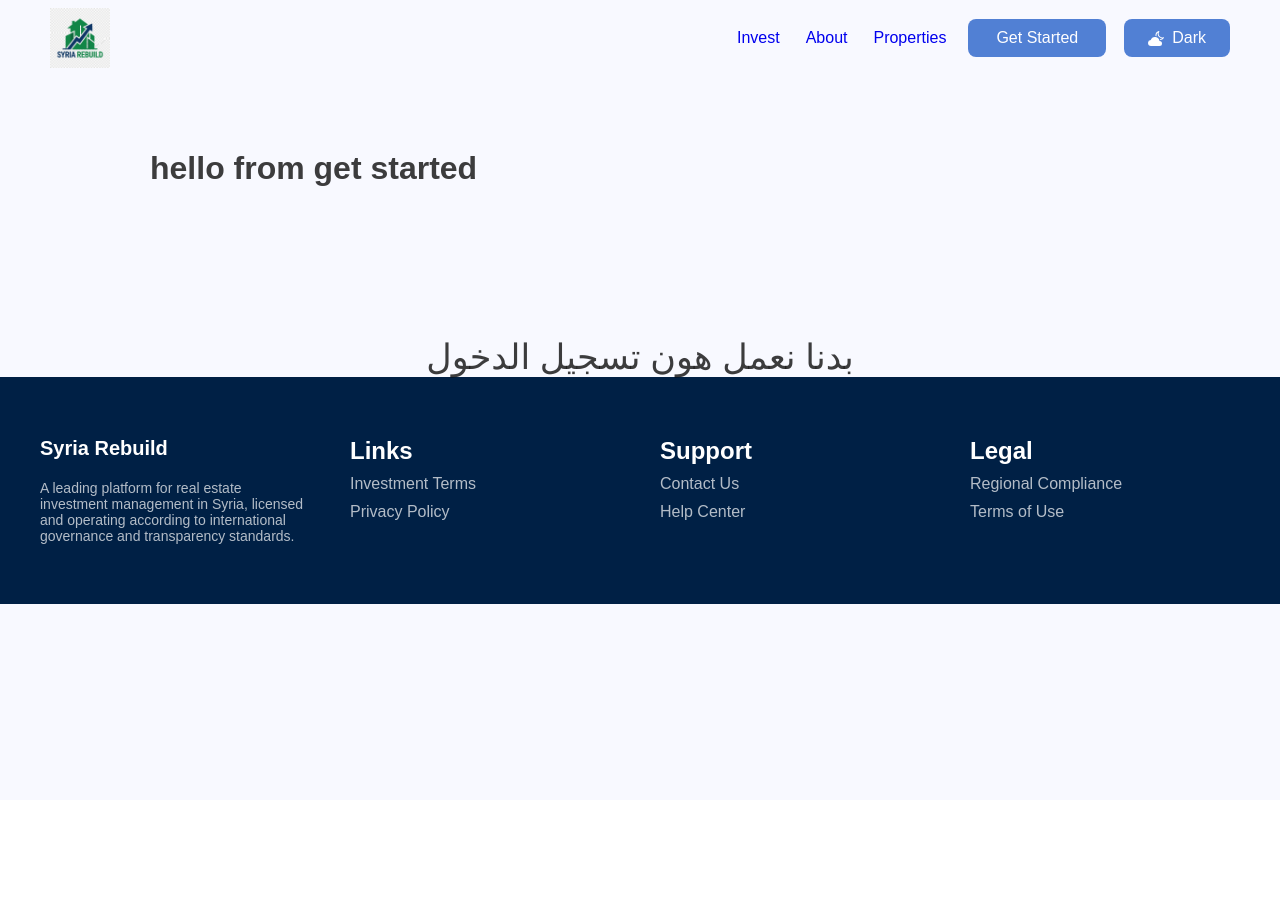
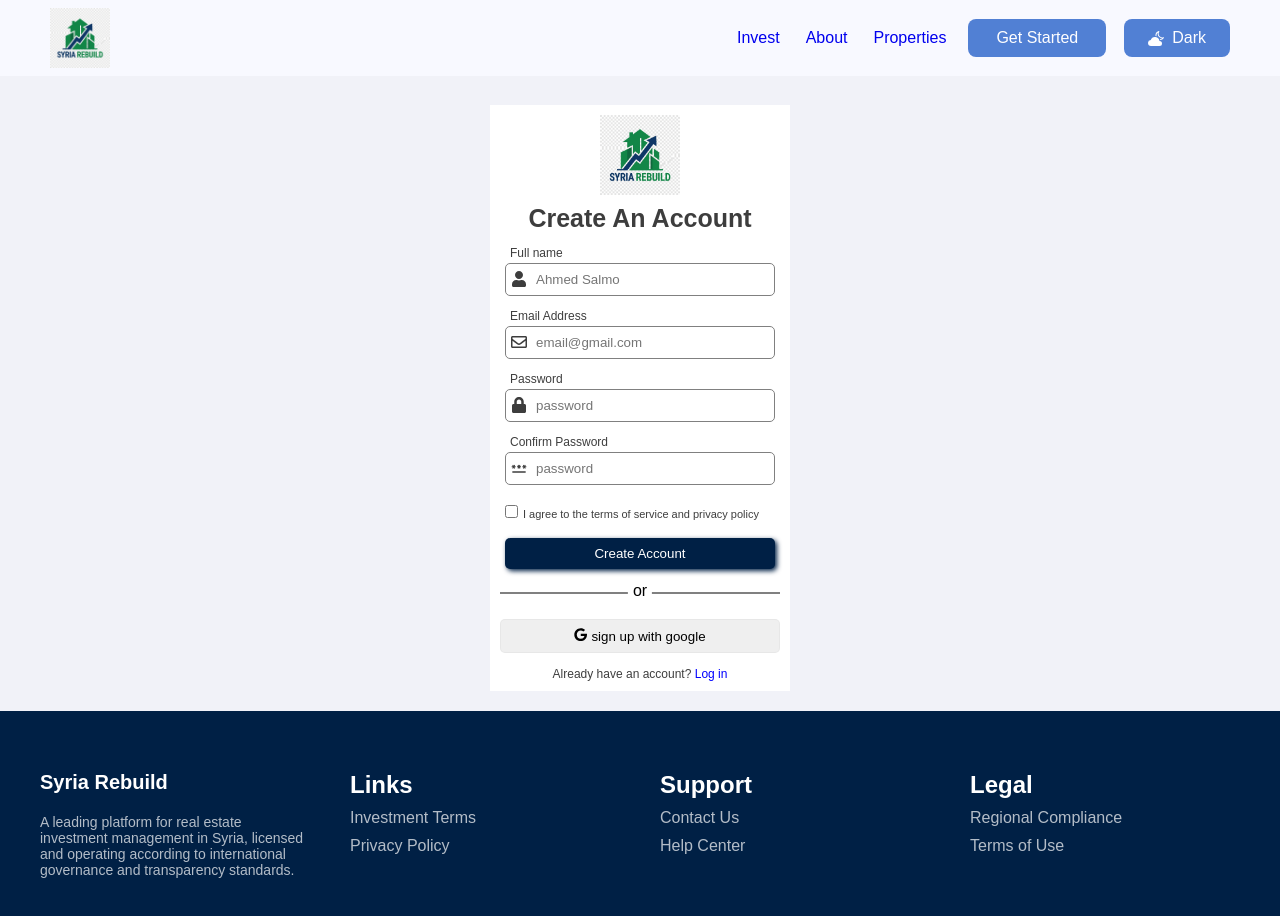
Before and after one commit to Ali-ib-eng/Investment-RealEstate-project, a React (Vite) app: page /getStarted in a window 1280 px wide. Shown: the top 916 px of the page. Before the commit the page ends 800 px from the top, so only its background shows below. Built offline with nearby package versions, Linux system fonts and the light colour scheme.

Commit message:
add GetStarted,register UI by Ahmed

```diff
--- a/src/App.jsx
+++ b/src/App.jsx
@@ -5,7 +5,8 @@
 import About from './pages/About'
 import NavBar from './components/NavBar/NavBar'
 import Footer from './components/Footer/Footer'
-import ViewAllInvestments from './pages/investments/viewAllInvestments/viewAllInvestments';
+// import ViewAllInvestments from './pages/viewAllInvestments/viewAllInvestments';
+import ViewAllInvestments from './pages/viewAllInvestments/viewAllInvestments'
 import logoImg from '/IMG-homePage/pro-logo.png'
 import { useEffect, useState } from 'react'
 import GetStarted from './pages/GetStarted'
--- a/src/pages/GetStarted.jsx
+++ b/src/pages/GetStarted.jsx
@@ -1,9 +1,12 @@
+import Login from "./login/login"
+
 
 const GetStarted = () => {
     return (
-        <div>
-            <h1 style={{padding: "150px"}}>hello from get started</h1>
-            <p style={{textAlign:"center",fontSize:"35px"}}>بدنا نعمل هون تسجيل الدخول </p>
+        <div >
+            {/* <h1 style={{padding: "150px", backgroundColor:'pink'}}>hello from get started</h1>
+            <p style={{textAlign:"center",fontSize:"35px"}}>بدنا نعمل هون تسجيل الدخول </p> */}
+            <Login/>
         </div>
     )
 }
--- a/src/pages/aboutPartners/aboutPartners.jsx
+++ b/src/pages/aboutPartners/aboutPartners.jsx
@@ -1,10 +1,9 @@
 import partnerImage from '/IMG-homePage/Eng1.png'
-// import partnerImage from '../../../public/IMG-homePage/Eng1.png'
-
-
 import './aboutPartners.css'
+import { useNavigate } from 'react-router-dom';
 
 export default function AboutPartners (){
+    const navigate = useNavigate();
 
     const partnersList =()=>{
         return(
@@ -55,7 +54,7 @@
                 <h1 className='ahm-h1'>Be Part Of Reconstruction History</h1>
                 <p > Lorem ipsum dolor sit amet consectetur adipisicing elit. A sit in totam architecto dolorem </p>
                 <div className='ahm-buttonContainer'>
-                    <button className='ahm-registerBtn'>Register as Investor</button>
+                    <button onClick={()=>navigate('/getStarted')} className='ahm-registerBtn'>Register as Investor</button>
                     <button className='ahm-contactAdvisorBtn'>Contact Advisor</button>
                 </div>
             </div>
--- a/src/pages/getStartGuide/getStartGuide.css
+++ b/src/pages/getStartGuide/getStartGuide.css
@@ -16,7 +16,7 @@
     text-align: center;
     border-radius: 7px;
     box-shadow: 0px 0px 5px #888888;
-    background-color: #a3a2a2;
+    /* background-color: #a3a2a2; */
 }
 .ahm-guideList{
     padding: 20px 0;
--- a/src/pages/investments/investmentOpportunities.css
+++ b/src/pages/investments/investmentOpportunities.css
@@ -50,7 +50,7 @@
     width: 32%;
     border-radius: 10px;
     box-shadow: 5px 5px 10px #888888;
-    background-color: #dad7d7;
+    /* background-color: #dad7d7; */
 }
 .ahm-imageCard{
     height:50%;
--- /dev/null
+++ b/src/pages/login/login.css
@@ -0,0 +1,97 @@
+.ahm-loginPage{
+    /* overflow: hidden; */
+    /* display: flex;
+    justify-content: center;
+    align-items: center; */
+    background-color: rgba(128, 128, 128, 0.055);
+    width: 100%;
+    padding:5px;
+    /* overflow-x: hidden; */
+    /* overflow: hidden; */
+
+}
+
+
+.ahm-loginContainer{
+    margin: 100px auto 15px ;
+    padding: 10px;
+    background-color: white;
+    width: 300px;
+    text-align: center;
+
+}
+.ahm-loginForm {
+
+    text-align: start;
+    padding: 5px;
+
+}
+.ahm-loginForm label{
+    font-size: 12px;
+    margin:10px 0px 0px 5px  ;
+}
+.ahm-loginForm input{
+    width: 100%;
+    padding: 8px 8px 8px 30px;
+    margin: 2px 0px 10px;
+    border-radius: 5px;
+    outline: none;
+    border:0.5px solid gray;
+}
+.ahm-loginBtn{
+    width: 100%;
+    padding: 8px;
+    margin: 10px 0px 0px;
+    background-color: var(--boxState);
+    color: white;
+    border: none;
+    border-radius: 5px;
+    cursor: pointer;
+    box-shadow: 2px 2px 5px 0px var(--boxState);
+}
+.ahm-loginOr{
+    display: absolute;
+    height: 40px;
+    color: black;
+}
+.ahm-loginOr p{
+    background-color: white;
+    width: fit-content;
+    padding: 0px 5px;
+    position: relative;
+    top: 20%;
+    left: 50%;
+    transform: translateX(-50%);
+}
+.ahm-loginOr .ahm-loginLine {
+    border: none;               /* حذف الحدود الافتراضية */
+    height: 1.5px;
+    background-color: gray;
+}
+.ahm-loginBtnWithGoogle{
+    width: 100%;
+    padding: 8px;
+    margin: 5px 0px 0px;
+    border: 1px solid rgba(128, 128, 128, 0.075);
+    border-radius: 5px;
+    cursor: pointer;
+}
+.ahm-loginWithExistAccount{
+    font-size: 12px;
+    margin: 14px 0px 0px;
+}
+.ahm-inputContainer{
+    position: relative ;
+}
+.ahm-inputContainer .ahm-inputIcon{
+    position: absolute ;
+    left:6px;
+    top:10px
+}
+
+.ahm-existAcount{
+    display: inline-flex;
+    width: 200px;
+    height:300px;
+    background-color: red;
+}
--- /dev/null
+++ b/src/pages/login/login.jsx
@@ -0,0 +1,129 @@
+import { useState } from 'react';
+import './login.css'
+import {FaGoogle, FaUser, FaRegEnvelope, FaLock } from 'react-icons/fa'
+
+import { MdOutlinePassword } from "react-icons/md";
+
+
+export default function Login (){
+    const [newAccountData, setNewAccountData] = useState({
+        fullname:'', emailAddress:'', password:'', confirmPassword:'', isAgreeToConditions:false
+    })
+
+    const [existAccountData, setExistAccountData]= useState({
+        emailAddress:'', password:'',
+    })
+
+    const [isCreateNewAccount, setIsCreateNewAccount]= useState(true)
+
+    const confirmPasswordHandler = () => {
+        if(newAccountData.password !== newAccountData.confirmPassword){
+            setNewAccountData({...newAccountData, password:'', confirmPassword:''})
+            alert('passwords do not match');
+
+        }
+        else if(!newAccountData.isAgreeToConditions){
+            alert('you must agree to the terms of service and privacy policy to create an account')
+        }
+        else if(newAccountData.fullname === '' || newAccountData.emailAddress === '' || newAccountData.password === '' || newAccountData.confirmPassword === ''){
+            alert('please fill all the fields')
+
+        }
+        else{
+            alert('account created successfully')
+        }
+    }
+
+    const createAccountForm =()=>{
+        return (
+            <div className='ahm-loginContainer'>
+                <img src='/IMG-homePage/pro-logo.png' alt='logo' style={{height:"80px", width:'80px'}} />
+                <h1 className='ahm-loginH1' style={{fontSize:'25px', margin:'5px 0px'}}>Create An Account</h1>
+
+                <form className="ahm-loginForm" action="">
+                    <label>Full name</label><br />
+                    <div className='ahm-inputContainer' >
+                        <FaUser className='ahm-inputIcon'/>
+                        <input onChange={(e)=>setNewAccountData({...newAccountData, fullname:e.target.value })} type='text' placeholder={newAccountData.fullname || "Ahmed Salmo"} />
+                    </div>
+
+                    <label>Email Address</label><br />
+                    <div className='ahm-inputContainer' >
+                        <FaRegEnvelope className='ahm-inputIcon'/>
+                        <input onChange={(e)=>setNewAccountData({...newAccountData, emailAddress:e.target.value })} type='email' placeholder={newAccountData.emailAddress || "email@gmail.com"} />
+                    </div>
+
+                    <label>Password</label><br />
+                    <div className='ahm-inputContainer' >
+                        <FaLock className='ahm-inputIcon'/>
+                        <input onChange={(e)=>setNewAccountData({...newAccountData, password:e.target.value })} type='password' placeholder={newAccountData.password || 'password' } />
+                    </div>
+
+                    <label>Confirm Password</label><br />
+                    <div className='ahm-inputContainer' >
+                        <MdOutlinePassword className='ahm-inputIcon' />
+                        <input onChange={(e)=>setNewAccountData({...newAccountData, confirmPassword:e.target.value })} type='password' placeholder={newAccountData.confirmPassword || 'password' } />
+                    </div>
+                    <input checked={newAccountData.isAgreeToConditions} onClick={()=>setNewAccountData({...newAccountData, isAgreeToConditions:!newAccountData.isAgreeToConditions})} type='checkbox' style={{ width:'fit-content', margin:'10px 0px'}}/>
+                    <label  style={{fontSize:'11px' , backgroundColor:'white', width:"fit-content", margin:'10px 0px 10px 5px'}}>I agree to the terms of service and privacy policy</label><br />
+
+                    <button onClick={confirmPasswordHandler} type='button' className='ahm-loginBtn'>Create Account</button>
+                </form>
+                <div className='ahm-loginOr'>
+                    <p className='ahm-orStyle' >or</p>
+                    <hr className='ahm-loginLine'/>
+                </div>
+                <button type='button' className='ahm-loginBtnWithGoogle'><FaGoogle/> sign up with google</button>
+                <p className='ahm-loginWithExistAccount'>Already have an account? <span onClick={()=>setIsCreateNewAccount(false)} style={{color:'blue',cursor:'pointer'}}>Log in</span></p>
+
+            </div>
+        );
+    }
+
+    const logInFormWithExistAccount =()=>{
+        return(
+            <div className='ahm-loginContainer'>
+                <img src='/IMG-homePage/pro-logo.png' alt='logo' style={{height:"80px", width:'80px'}} />
+                <h1 className='ahm-loginH1' style={{fontSize:'25px', margin:'5px 0px'}}>Sign in</h1>
+                <form className="ahm-loginForm" action="">
+
+
+                    <label>Email Address</label><br />
+                    <div className='ahm-inputContainer' >
+                        <FaRegEnvelope className='ahm-inputIcon'/>
+                        <input onChange={(e)=>setExistAccountData({...existAccountData, emailAddress:e.target.value })} type='email' placeholder={newAccountData.emailAddress || "email@gmail.com"} />
+                    </div>
+
+                    <label>Password</label><br />
+                    <div className='ahm-inputContainer' >
+                        <FaLock className='ahm-inputIcon'/>
+                        <input onChange={(e)=>setExistAccountData({...existAccountData, password:e.target.value })} type='password' placeholder={newAccountData.password || 'password' } />
+                    </div>
+
+
+
+                    <button  type='button' className='ahm-loginBtn'>sign in</button>
+                </form>
+                <div className='ahm-loginOr'>
+                    <p className='ahm-orStyle' >or</p>
+                    <hr className='ahm-loginLine'/>
+                </div>
+                <button type='button' className='ahm-loginBtnWithGoogle'><FaGoogle/> sign up with google</button>
+                <p className='ahm-loginWithExistAccount'>New to Syria Rebuild? <span onClick={()=>setIsCreateNewAccount(true)} style={{color:'blue',cursor:'pointer'}}>Create new account</span></p>
+
+            </div>
+        );
+    }
+
+    return(
+        <div className="ahm-loginPage">
+            {/* {createAccountForm()} */}
+            {/* {logInFormWithExistAccount()} */}
+            {
+                isCreateNewAccount ? createAccountForm() : logInFormWithExistAccount()
+            }
+
+
+        </div>
+    );
+}
--- a/src/pages/investments/viewAllInvestments/viewAllInvestments.jsx
+++ b/src/pages/viewAllInvestments/viewAllInvestments.jsx
@@ -4,7 +4,7 @@
 import { useNavigate } from 'react-router-dom'
 
 import './viewAllInvestments.css'
-import '../investmentOpportunities.css'
+import '../investments/investmentOpportunities.css'
 
 export default function viewAllInvestments(){
     const navigate = useNavigate();
```
Also changed, not shown: src/pages/viewAllInvestments/viewAllInvestments.css (renamed from src/pages/investments/viewAllInvestments/viewAllInvestments.css).
